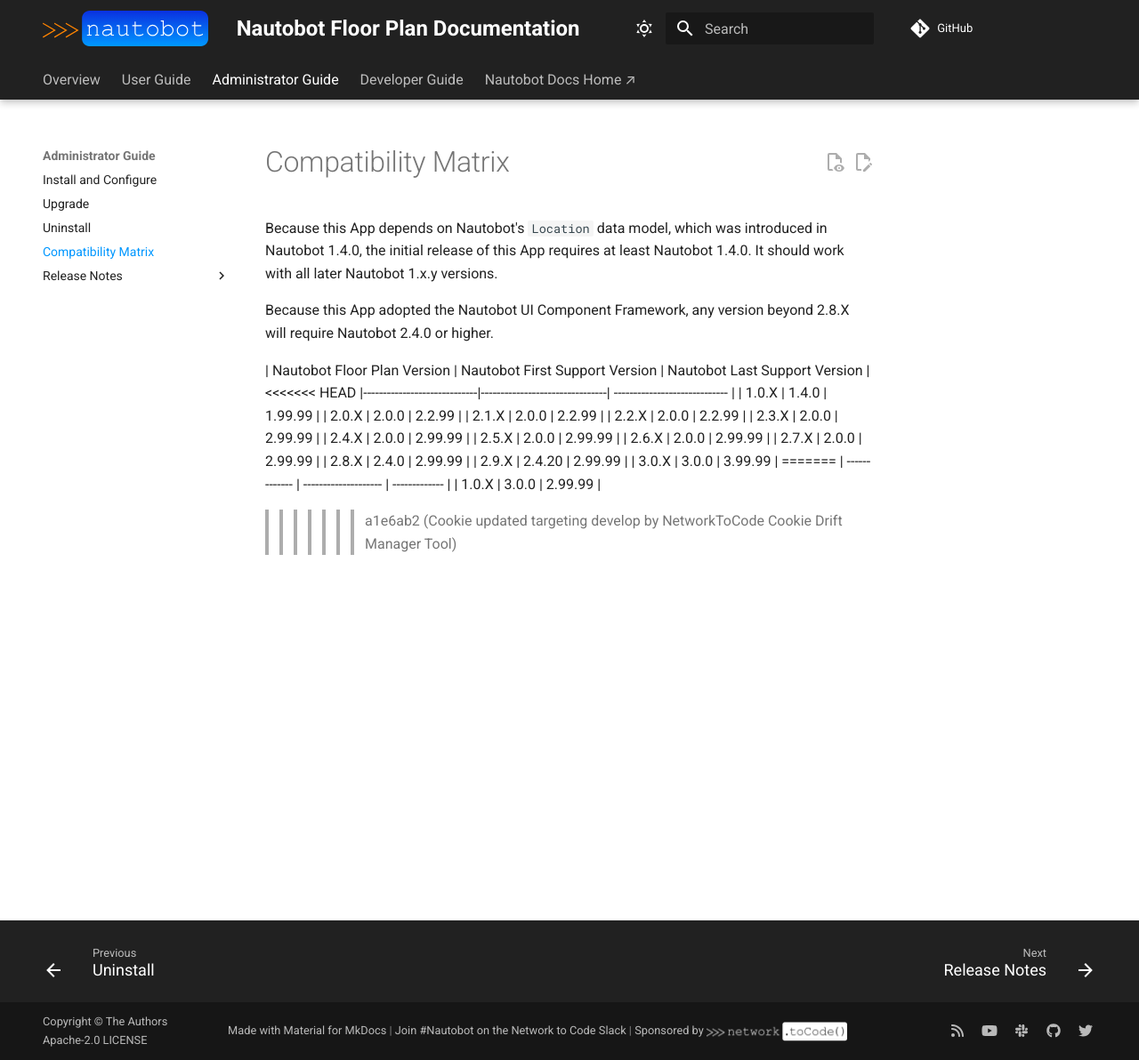
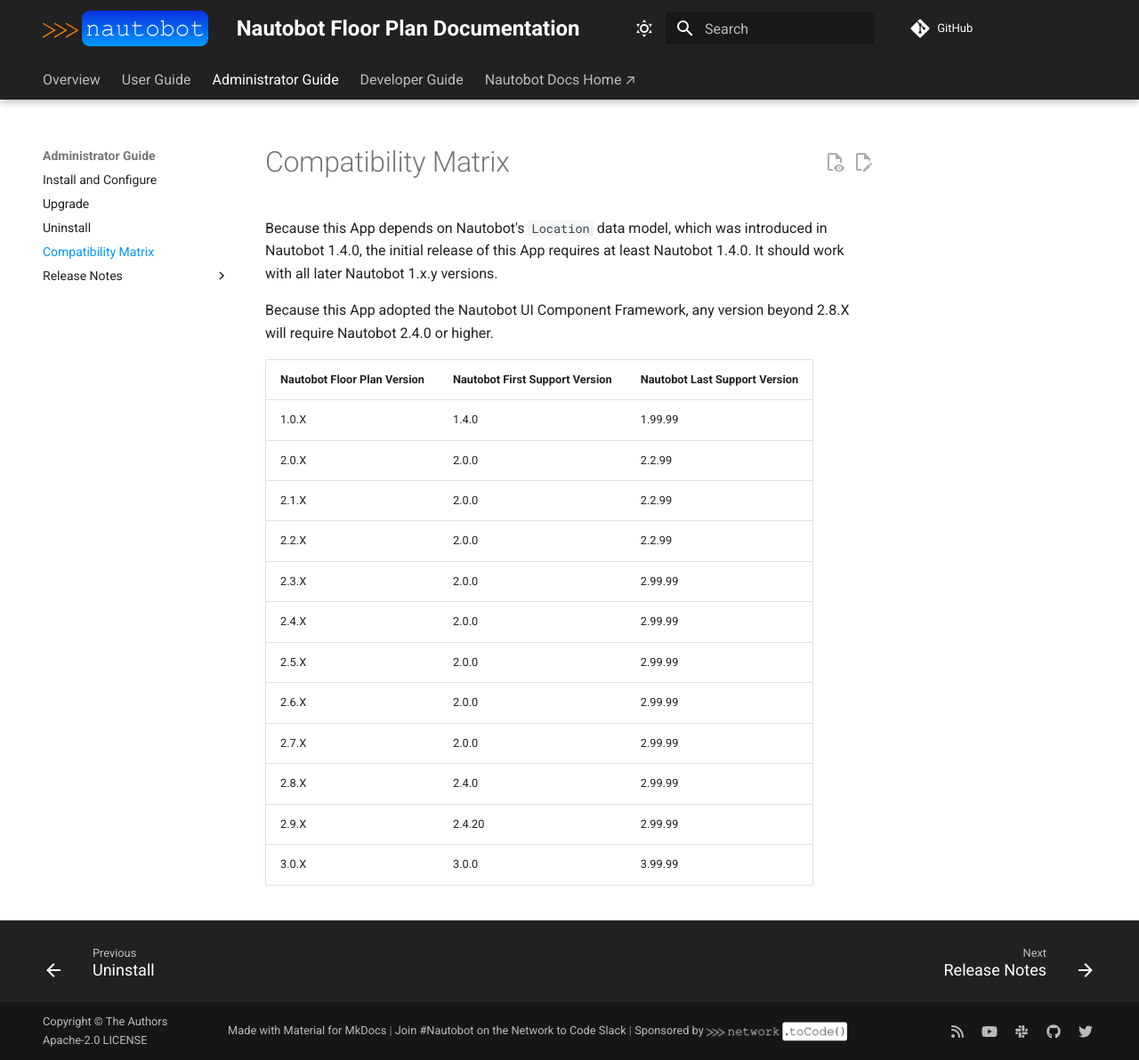
Before and after one commit to nautobot/nautobot-app-floor-plan, an MkDocs documentation site: the page built from docs/admin/compatibility_matrix.md, in a window 1280 px wide and 1192 px high. Shown: the whole window at 89% size. Built offline with MkDocs 1.6.1 and Material for MkDocs 9.7.7, drawn with Linux system fonts in a browser that asks for light colours; comment, search, counter and statistics services are not loaded.

Commit message:
fix merge conflicts

```diff
--- a/docs/admin/compatibility_matrix.md
+++ b/docs/admin/compatibility_matrix.md
@@ -5,7 +5,6 @@
 Because this App adopted the Nautobot UI Component Framework, any version beyond 2.8.X will require Nautobot 2.4.0 or higher.
 
 | Nautobot Floor Plan Version | Nautobot First Support Version | Nautobot Last Support Version |
-<<<<<<< HEAD
 |-----------------------------|--------------------------------| ----------------------------- |
 | 1.0.X                       | 1.4.0                          | 1.99.99                       |
 | 2.0.X                       | 2.0.0                          | 2.2.99                        |
@@ -19,7 +18,3 @@
 | 2.8.X                       | 2.4.0                          | 2.99.99                       |
 | 2.9.X                       | 2.4.20                         | 2.99.99                       |
 | 3.0.X                       | 3.0.0                          | 3.99.99                       |
-=======
-| ------------- | -------------------- | ------------- |
-| 1.0.X         | 3.0.0                | 2.99.99        |
->>>>>>> a1e6ab2 (Cookie updated targeting develop by NetworkToCode Cookie Drift Manager Tool)
```
Also changed, not shown: .cookiecutter.json, 2 other files.
